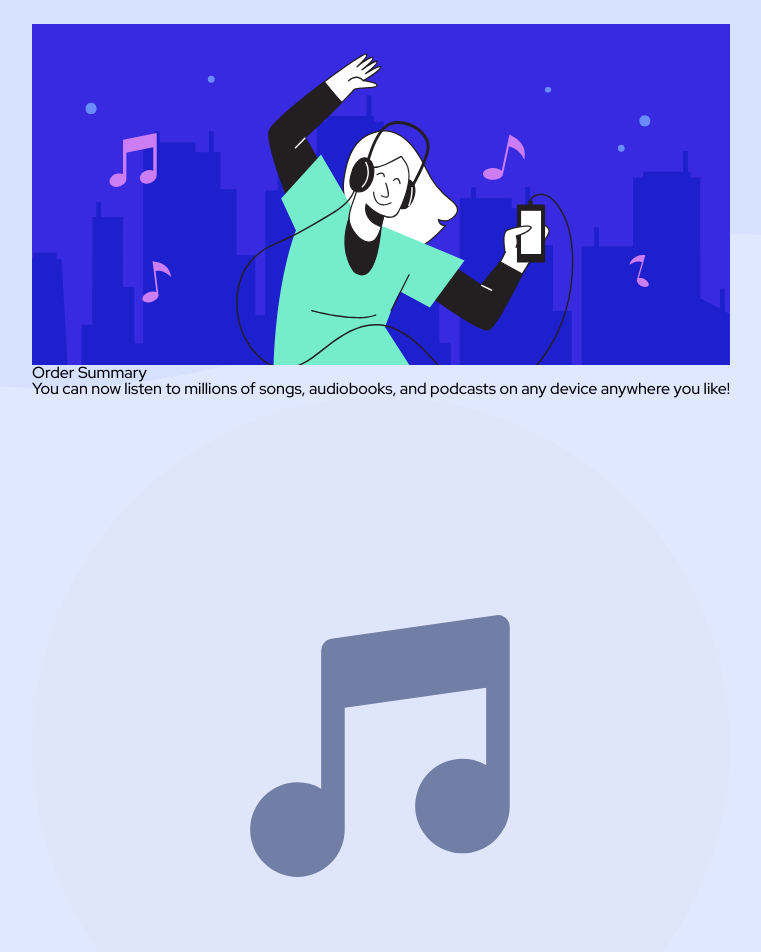
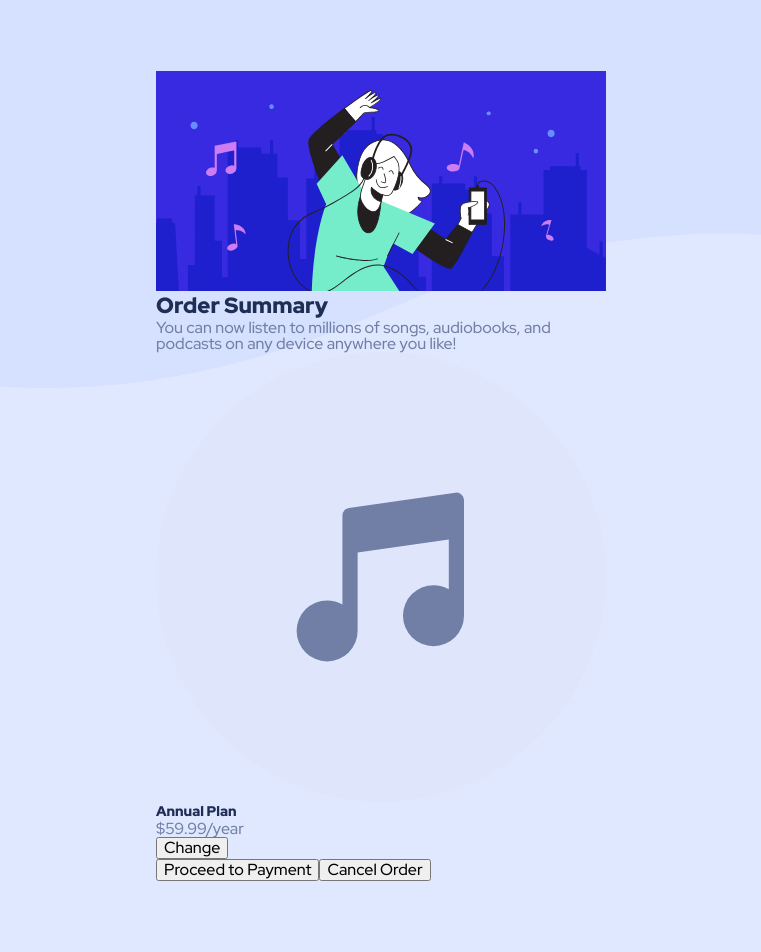
Before and after one commit to miguelzaga/order-summary-component, a JavaScript app: page / in a window 1280 px wide. Shown: the top 952 px of the page, without its empty margins (259-1020 px from the left). Built offline with nearby package versions, Linux system fonts and the light colour scheme.

Commit message:
add typography

```diff
--- a/src/scss/02-base/_typography.scss
+++ b/src/scss/02-base/_typography.scss
@@ -2,4 +2,20 @@
 
 body {
   font-family: $font;
+  font-weight: 500;
+  color: var(--color-font-secondary);
 }
+
+h1 {
+  font-weight: 900;
+  font-size: rem(22px);
+  line-height: 29px;
+  color: var(--color-font-main);
+}
+
+h2 {
+  font-weight: 900;
+  font-size: rem(14px);
+  line-height: 19px;
+  color: var(--color-font-main);
+}
--- a/src/scss/05-components/_card.scss
+++ b/src/scss/05-components/_card.scss
@@ -0,0 +1,3 @@
+.card {
+  max-width: 450px;
+}
--- a/src/scss/05-components/_wrapper.scss
+++ b/src/scss/05-components/_wrapper.scss
@@ -4,7 +4,7 @@
   flex-direction: column;
   justify-content: center;
   align-items: center;
-  padding: 24px;
+  padding: 71px 24px;
   z-index: 1;
 
   &__bg {
```
